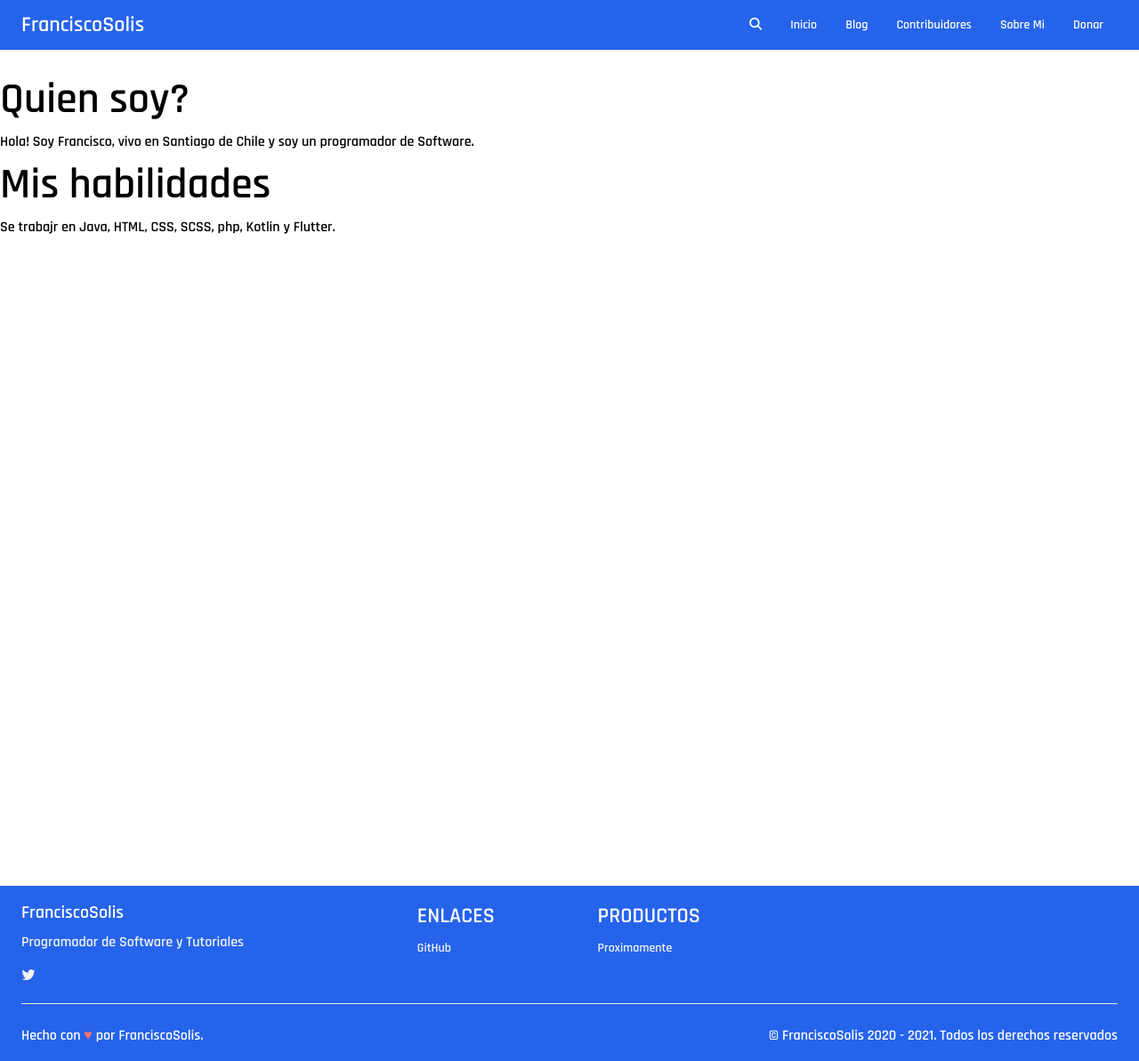
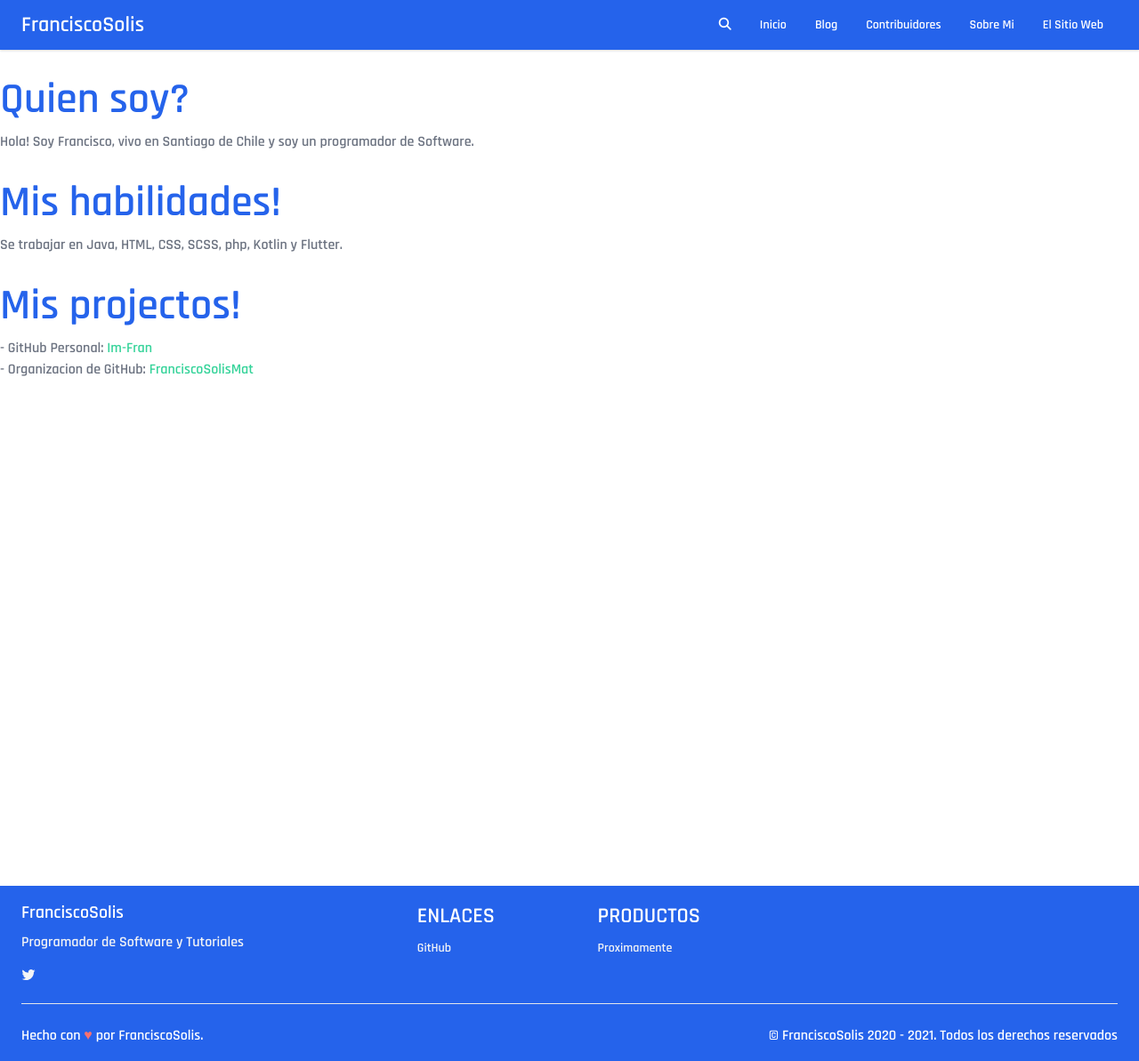
Before and after one commit to FranciscoSolisMat/Website, a Jekyll site: the page built from sobre-mi.html, in a window 1280 px wide. Shown: the whole page at 89% size. Built offline with Jekyll 4.4.1, drawn with Linux system fonts in a browser that asks for light colours; nearby versions of some CDN libraries; comment, search, counter and statistics services are not loaded; a style sheet for code colours, icons or effects is not loaded.

```diff
--- a/_config.yml
+++ b/_config.yml
@@ -10,7 +10,11 @@ plugins:
   - jekyll-mentions
   - jemoji
 
-# Timeago
+# Exclude
+exclude:
+  - build.sh
+
+  # Timeago
 jekyll_timeago:
   translations_path: '_data/timeago/*.yaml'
   default_locale: 'es'
--- a/_data/navigation.yml
+++ b/_data/navigation.yml
@@ -10,6 +10,6 @@
 - name: Sobre Mi
   link: /sobre-mi.html
   target: _self
-- name: Donar
-  link: http://go.franciscosolis.cl/donate
-  target: _blank
+- name: El Sitio Web
+  link:  /el-sitio-web.html
+  target: _self
--- a/_includes/scripts.html
+++ b/_includes/scripts.html
@@ -5,5 +5,14 @@
 <script src="https://cdnjs.cloudflare.com/ajax/libs/moment.js/2.29.1/moment.min.js" integrity="sha512-qTXRIMyZIFb8iQcfjXWCO8+M5Tbc38Qi5WzdPOYZHIlZpzBHG3L3by84BBBOiRGiEb7KKtAOAs5qYdUiZiQNNQ==" crossorigin="anonymous"></script>
 <script src="https://cdnjs.cloudflare.com/ajax/libs/moment.js/2.29.1/locale/es.min.js" integrity="sha512-L6Trpj0Q/FiqDMOD0FQ0dCzE0qYT2TFpxkIpXRSWlyPvaLNkGEMRuXoz6MC5PrtcbXtgDLAAI4VFtPvfYZXEtg==" crossorigin="anonymous"></script>
 <script>moment.locale('es')</script>
+{% if page.vue == true %}
+
+{% if jekyll.environment == 'production' %}
+<script src="https://cdn.jsdelivr.net/npm/vue@2.6.12"></script>
+{% else %}
+<script src="https://cdn.jsdelivr.net/npm/vue@2.6.12/dist/vue.js"></script>
+{% endif %}
+
+{% endif %}
 <script src="/assets/js/utils/md5.js"></script>
 <script src="/assets/js/app.js"></script>
--- a/assets/css/styles.scss
+++ b/assets/css/styles.scss
@@ -1,4 +1,4 @@
 ---
 ---
 
-@font-face {  font-family: brand;  src: url('/assets/fonts/Rajdhani-SemiBold.ttf');  }  body {font-family: brand, serif;}  h1 {font-size: xxx-large;}  h2 {font-size: xx-large;}  h3 {font-size: x-large;}  .line-clamp-1 {-webkit-line-clamp: 1;-webkit-box-orient: vertical;overflow: hidden;display: -webkit-box;}  .line-clamp-2 {-webkit-line-clamp: 2;-webkit-box-orient: vertical;overflow: hidden;display: -webkit-box;}  .line-clamp-3 {-webkit-line-clamp: 3;-webkit-box-orient: vertical;overflow: hidden;display: -webkit-box;}  .line-clamp-4 {-webkit-line-clamp: 4;-webkit-box-orient: vertical;overflow: hidden;display: -webkit-box;}  .line-clamp-5 {-webkit-line-clamp: 5;-webkit-box-orient: vertical;overflow: hidden;display: -webkit-box;}  .line-clamp-6 {-webkit-line-clamp: 6;-webkit-box-orient: vertical;overflow: hidden;display: -webkit-box;}
+@font-face {  font-family: brand;  src: url('/assets/fonts/Rajdhani-SemiBold.ttf');  }  body {font-family: brand, serif;}  h1 {font-size: xxx-large;}  h2 {font-size: xx-large;}  h3 {font-size: x-large;}  .line-clamp-1 {-webkit-line-clamp: 1;-webkit-box-orient: vertical;overflow: hidden;display: -webkit-box;}  .line-clamp-2 {-webkit-line-clamp: 2;-webkit-box-orient: vertical;overflow: hidden;display: -webkit-box;}  .line-clamp-3 {-webkit-line-clamp: 3;-webkit-box-orient: vertical;overflow: hidden;display: -webkit-box;}  .line-clamp-4 {-webkit-line-clamp: 4;-webkit-box-orient: vertical;overflow: hidden;display: -webkit-box;}  .line-clamp-5 {-webkit-line-clamp: 5;-webkit-box-orient: vertical;overflow: hidden;display: -webkit-box;}  .line-clamp-6 {-webkit-line-clamp: 6;-webkit-box-orient: vertical;overflow: hidden;display: -webkit-box;}  .grow-wrap {display: grid;}  .grow-wrap::after {content: attr(data-replicated-value) " ";white-space: pre-wrap;visibility: hidden;}  .grow-wrap > textarea {resize: none;overflow: hidden;}  .grow-wrap > textarea, .grow-wrap::after {border: 1px solid black;padding: 0.5rem;font: inherit;grid-area: 1 / 1 / 2 / 2;}
--- a/assets/js/foot.js
+++ b/assets/js/foot.js
@@ -2,7 +2,12 @@
 for(let h of ["h1", "h2", "h3"]){
     for(let item of document.querySelectorAll(`${h}`)){
         if(item.id){
-            if(!item.classList.contains("cursor-pointer")) item.classList.add("cursor-pointer")
+            if(!item.classList.contains("cursor-pointer")) {
+                item.classList.add("cursor-pointer")
+                item.onclick = () => {
+                    item.scrollIntoView(true)
+                }
+            }
         }
     }
 }
--- /dev/null
+++ b/sobre-mi.html
@@ -0,0 +1,28 @@
+---
+title: Acerca de Mi
+---
+
+<div class="my-5">
+    <h1 id="quien-soy" class="text-blue-600">Quien soy?</h1>
+    <p class="text-gray-500">
+        Hola! Soy Francisco, vivo en Santiago de Chile y soy un
+        programador de Software.
+    </p>
+</div>
+
+<div class="my-5">
+    <h1 id="mis-habilidades" class="text-blue-600">Mis habilidades!</h1>
+    <p class="text-gray-500">
+        Se trabajar en Java, HTML, CSS, SCSS, php, Kotlin y Flutter.
+    </p>
+</div>
+
+<div class="my-5">
+    <h1 id="mis-projectos" class="text-blue-600">Mis projectos!</h1>
+    <div class="text-gray-500">
+        <ul>
+            <li>- GitHub Personal: <a class="text-green-400 hover:text-green-500" href="https://github.com/Im-Fran" target="_blank">Im-Fran</a></li>
+            <li>- Organizacion de GitHub: <a class="text-green-400 hover:text-green-500" href="https://github.com/FranciscoSolisMat" target="_blank">FranciscoSolisMat</a></li>
+        </ul>
+    </div>
+</div>
--- a/sobre-mi.md
+++ /dev/null
@@ -1,12 +0,0 @@
----
-layout: default
-title: Acerca de Mi
----
-
-# Quien soy?
-Hola! Soy Francisco, vivo en Santiago de Chile y soy un
-programador de Software.
-
-# Mis habilidades
-
-Se trabajr en Java, HTML, CSS, SCSS, php, Kotlin y Flutter.
```
Also changed, not shown: _autores/francisco.md (+8 -1 lines), _layouts/author.html (+10 -1 lines), el-sitio-web.html (added, +38 -0 lines), herramientas/json-formatter.html (added, +59 -0 lines), index.html (added, +22 -0 lines), index.md (deleted, +0 -10 lines), 1 other file.
